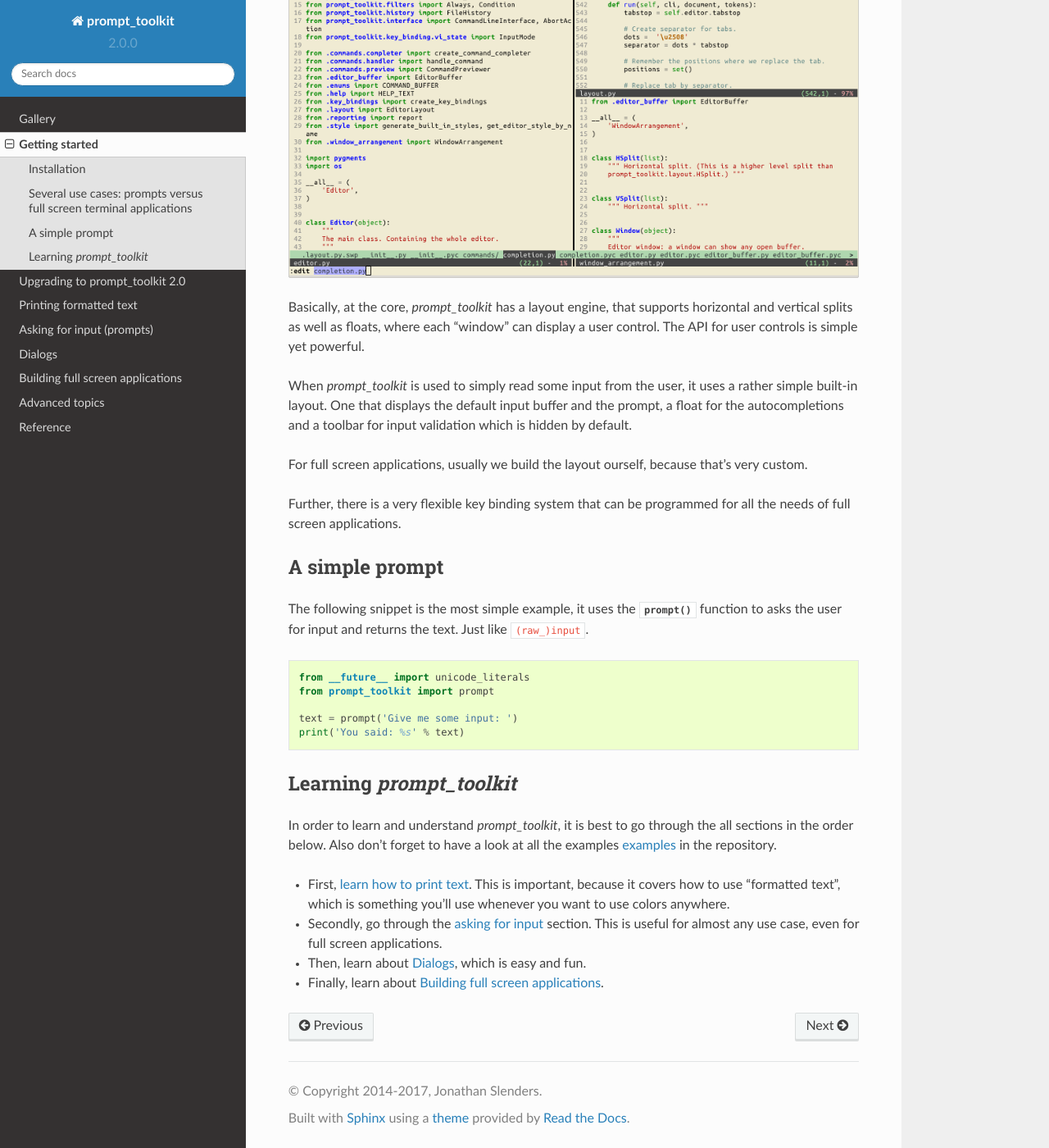
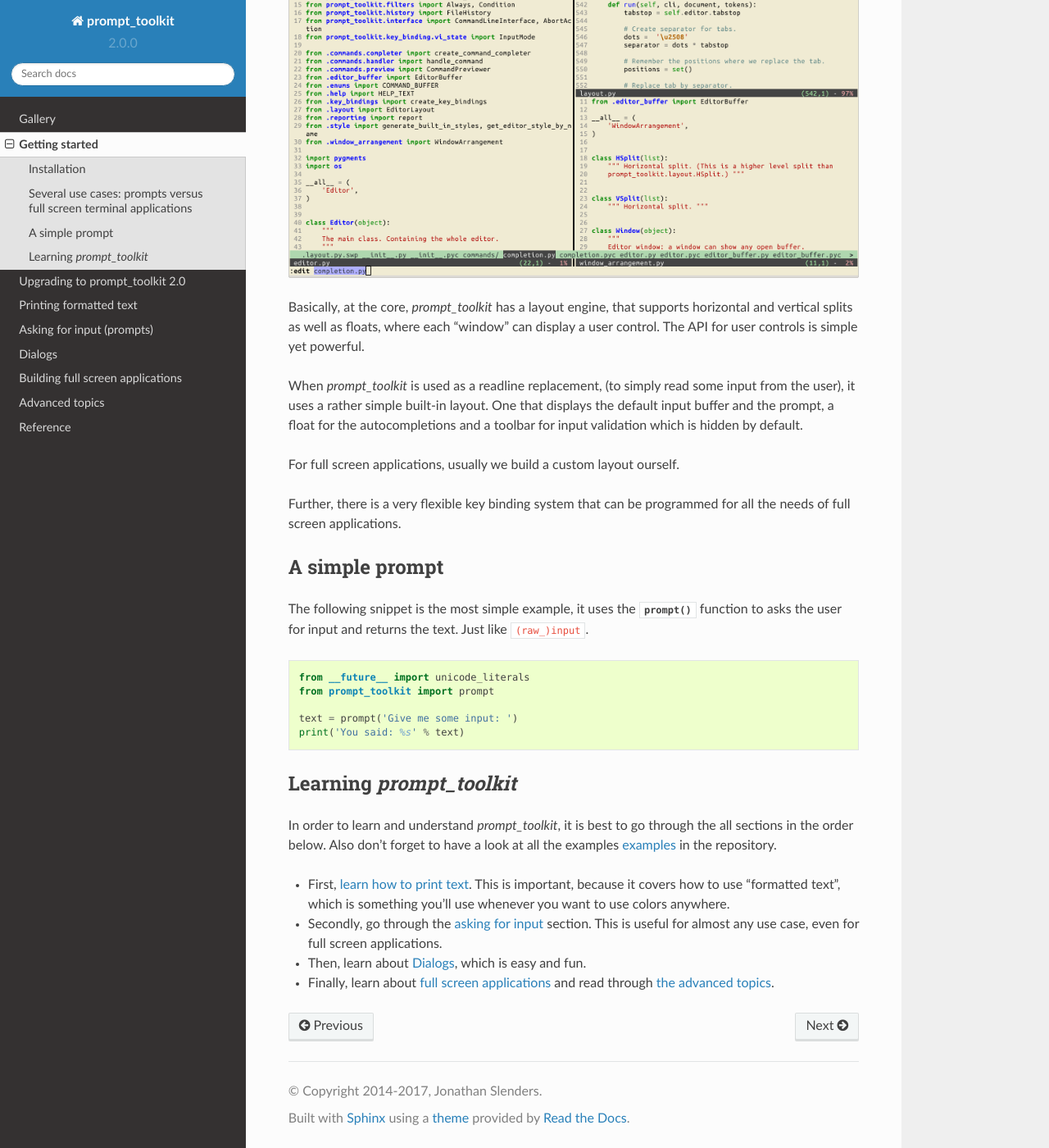
Before and after one commit to dbcli/pgcli, a Sphinx documentation site: the page built from docs/pages/getting_started.rst, in a window 1280 px wide and 1400 px high, scrolled down 732 px. Shown: the whole window at 82% size. Built offline with Sphinx 7.4.7 and the Read the Docs theme 2.0.0, drawn with Linux system fonts in a browser that asks for light colours; pages that are not in the unit, such as notebooks, are missing from menus.

Commit message:
A few documention enhencements.

```diff
--- a/docs/pages/advanced_topics/index.rst
+++ b/docs/pages/advanced_topics/index.rst
@@ -1,3 +1,5 @@
+.. _advanced_topics:
+
 Advanced topics
 ---------------
 
--- a/docs/pages/getting_started.rst
+++ b/docs/pages/getting_started.rst
@@ -34,16 +34,16 @@
 horizontal and vertical splits as well as floats, where each "window" can
 display a user control. The API for user controls is simple yet powerful.
 
-When `prompt_toolkit` is used to simply read some input from the user, it uses
-a rather simple built-in layout. One that displays the default input buffer and
-the prompt, a float for the autocompletions and a toolbar for input validation
-which is hidden by default.
+When `prompt_toolkit` is used as a readline replacement, (to simply read some
+input from the user), it uses a rather simple built-in layout. One that
+displays the default input buffer and the prompt, a float for the
+autocompletions and a toolbar for input validation which is hidden by default.
 
-For full screen applications, usually we build the layout ourself, because
-that's very custom.
+For full screen applications, usually we build a custom layout ourself.
 
 Further, there is a very flexible key binding system that can be programmed for
 all the needs of full screen applications.
+
 
 A simple prompt
 ---------------
@@ -79,4 +79,6 @@
 
 - Then, learn about :ref:`dialogs`, which is easy and fun.
 
-- Finally, learn about :ref:`full_screen_applications`.
+- Finally, learn about :ref:`full screen applications
+  <full_screen_applications>` and read through :ref:`the advanced topics
+  <advanced_topics>`.
```
